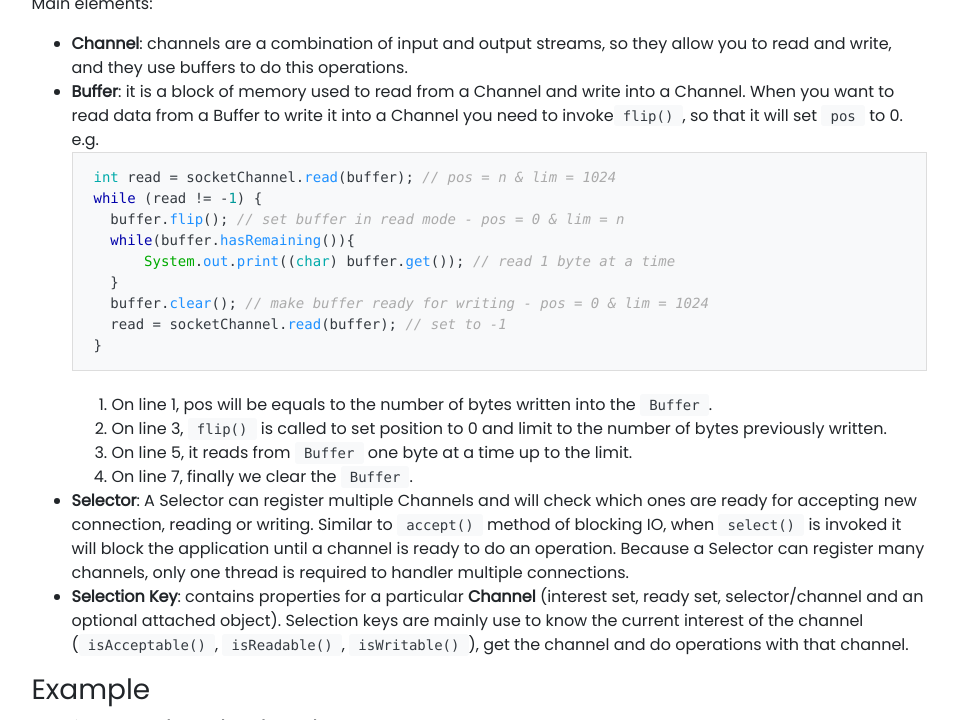
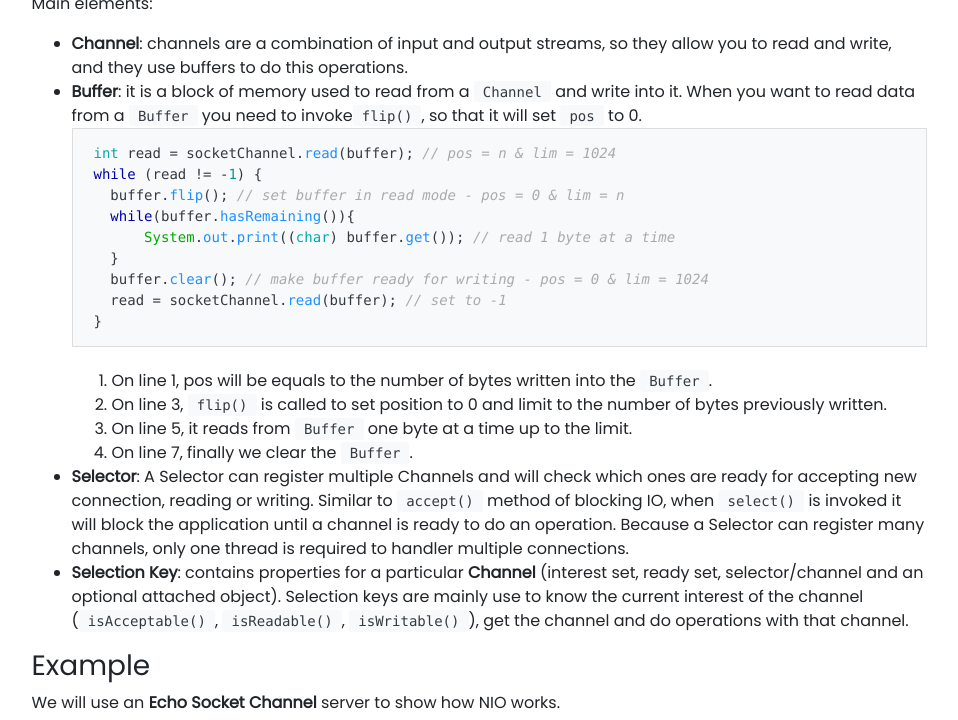
Before and after one commit to jackhman/sergio-martin-rubio-site, a Jekyll site: the page built from _posts/2019-06-31-java-socket-io-and-nio.md, in a window 1280 px wide and 900 px high, scrolled down 2594 px, cut to the strip 180-900 px from the top of the window. Shown: the whole strip, without its empty margins (161-1119 px from the left). Built offline with Jekyll 4.4.1, drawn with Linux system fonts in a browser that asks for light colours; nearby versions of some CDN libraries; our own code applies the rules of GitHub Pages for plain Markdown files; comment, search, counter and statistics services are not loaded.

Commit message:
update article

````diff
--- a/_posts/2019-06-31-java-socket-io-and-nio.md
+++ b/_posts/2019-06-31-java-socket-io-and-nio.md
@@ -83,7 +83,7 @@ As you can see, this API has some limitations. We won't be able to accept more c
 Main elements:
 
 - **Channel**: channels are a combination of input and output streams, so they allow you to read and write, and they use buffers to do this operations.
-- **Buffer**: it is a block of memory used to read from a Channel and write into a Channel. When you want to read data from a Buffer to write it into a Channel you need to invoke`flip()`, so that it will set `pos` to 0. e.g.
+- **Buffer**: it is a block of memory used to read from a `Channel` and write into it. When you want to read data from a `Buffer` you need to invoke`flip()`, so that it will set `pos` to 0.
 ```java
 int read = socketChannel.read(buffer); // pos = n & lim = 1024
 while (read != -1) {
````
